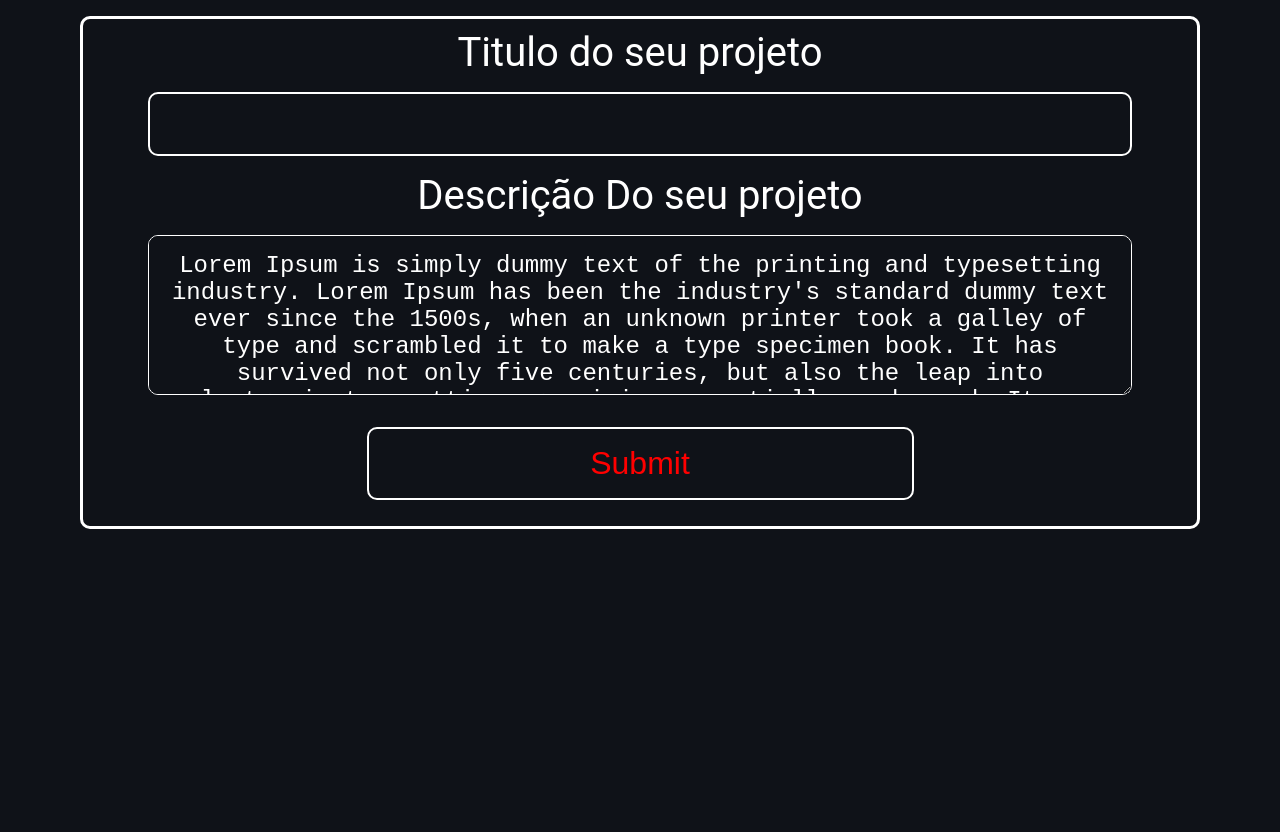
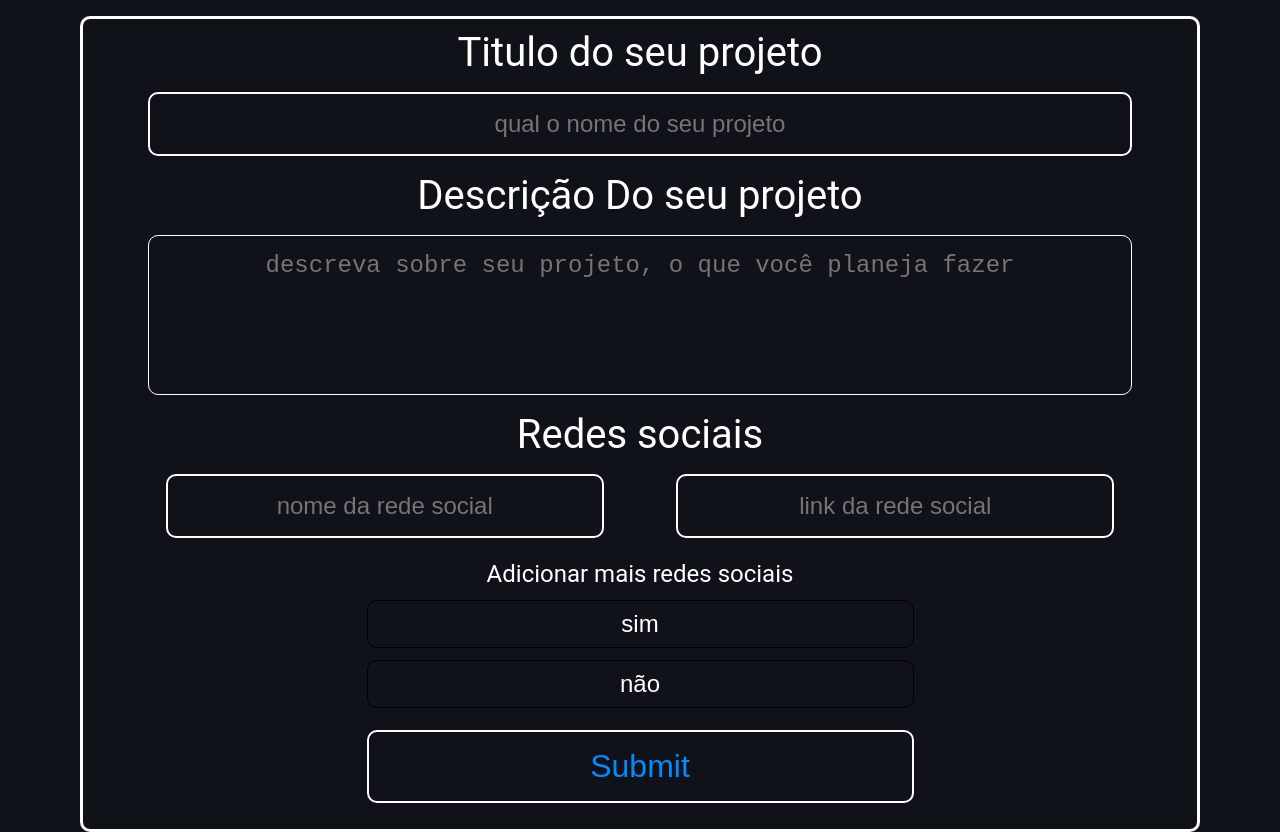
Before and after one commit to denner-august/Readme_creator, a Next.js app in the folder readme-creator/: page / in a window 1280 px wide. Before the commit the page ends 800 px from the top, so only its background shows below. Built offline with nearby package versions, Linux system fonts and the light colour scheme.

Commit message:
criando inputs de vormulario

```diff
--- a/readme-creator/components/form/inputs.module.scss
+++ b/readme-creator/components/form/inputs.module.scss
@@ -28,14 +28,73 @@
   }
 
   textarea {
-    height: 10rem;
+    min-height: 10rem;
+    resize: none;
   }
 
   input[type="submit"] {
-    color: red;
+    color: rgb(3, 139, 250);
     font-size: 2rem;
     width: 50%;
     border-radius: 10px;
     cursor: pointer;
   }
+
+  input[type="submit"]:active {
+    color: rgb(26, 78, 121);
+  }
+
+  .input_redeSocial {
+    width: 100%;
+
+    display: flex;
+    justify-content: center;
+    flex-direction: column;
+
+    li {
+      display: flex;
+      justify-content: space-evenly;
+      margin: 0px 0px 0px 0px;
+    }
+
+    input {
+      width: 40%;
+    }
+  }
 }
+
+.add_redeSocial {
+  display: flex;
+  flex-direction: column;
+  text-align: center;
+  justify-content: space-around;
+
+  width: 100%;
+  height: 10rem;
+
+  p {
+    font-size: 1.5rem;
+  }
+
+  button {
+    margin: 10px 10px;
+    margin: 0 auto;
+
+    width: 50%;
+    height: 3rem;
+    color: white;
+
+    font-size: 1.5rem;
+
+    border-style: solid;
+    border-width: 1px;
+    border-radius: 10px;
+
+    cursor: pointer;
+    transition: all 0.2s;
+  }
+
+  button:active {
+    background-color: rgb(60, 172, 206);
+  }
+}
--- a/readme-creator/components/form/inputs.tsx
+++ b/readme-creator/components/form/inputs.tsx
@@ -1,24 +1,59 @@
-import { useForm } from "react-hook-form";
+import { useForm, useFieldArray } from "react-hook-form";
 import styles from "./inputs.module.scss";
+
+interface inputsProps {
+  titulo: string;
+  descrição: string;
+  social: string;
+  nome: String;
+  link: string;
+
+  testando: string;
+}
 
 export function Inputs() {
   const {
     register,
     handleSubmit,
     formState: { errors },
-  } = useForm();
-  const onSubmit = handleSubmit((data) => console.log(data));
+    control,
+  } = useForm<inputsProps>();
+
+  function ReceberDAdos(data: inputsProps) {
+    console.log(data);
+  }
 
   return (
-    <form onSubmit={handleSubmit(onSubmit)} className={styles.Container}>
+    <form onSubmit={handleSubmit(ReceberDAdos)} className={styles.Container}>
       {/* register your input into the hook by invoking the "register" function */}
       <label>Titulo do seu projeto</label>
-      <input defaultValue="" {...register("titulo")} />
+      <input placeholder="qual o nome do seu projeto" {...register("titulo")} />
       <label>Descrição Do seu projeto</label>
       <textarea
-        defaultValue="Lorem Ipsum is simply dummy text of the printing and typesetting industry. Lorem Ipsum has been the industry's standard dummy text ever since the 1500s, when an unknown printer took a galley of type and scrambled it to make a type specimen book. It has survived not only five centuries, but also the leap into electronic typesetting, remaining essentially unchanged. It was popularised in the 1960s with the release of Letraset sheets containing Lorem Ipsum passages, and more recently with desktop publishing software like Aldus PageMaker including versions of Lorem Ipsum."
+        placeholder="descreva sobre seu projeto, o que você planeja fazer"
         {...register("descrição")}
       />
+      {/* adicionar imagem */}
+      <label>Redes sociais</label>
+
+      <ul className={styles.input_redeSocial}>
+        <li>
+          <input placeholder="nome da rede social" {...register("nome")} />
+          <input placeholder="link da rede social" {...register("link")} />
+        </li>
+        {/* <li>
+          <input placeholder="nome da rede social" />
+          <input placeholder="link da rede social" />
+        </li> */}
+
+        <li></li>
+      </ul>
+
+      <ul className={styles.add_redeSocial}>
+        <p>Adicionar mais redes sociais</p>
+        <button>sim</button>
+        <button>não</button>
+      </ul>
 
       <input type="submit" />
     </form>
```
